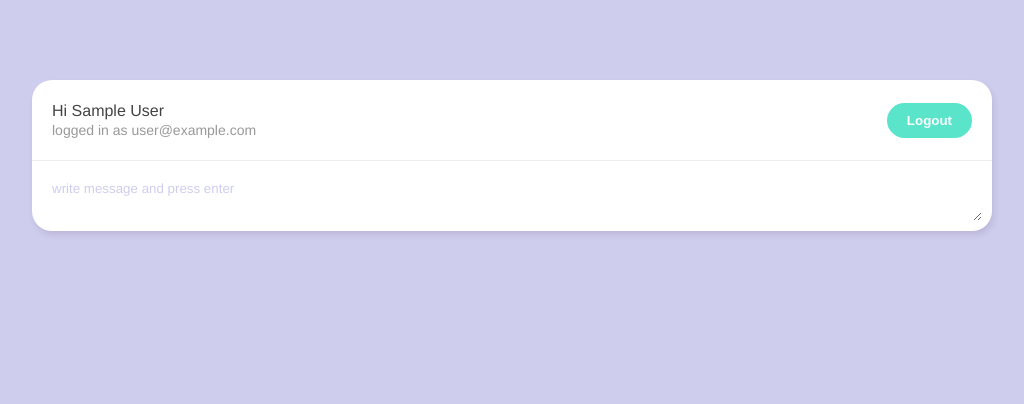
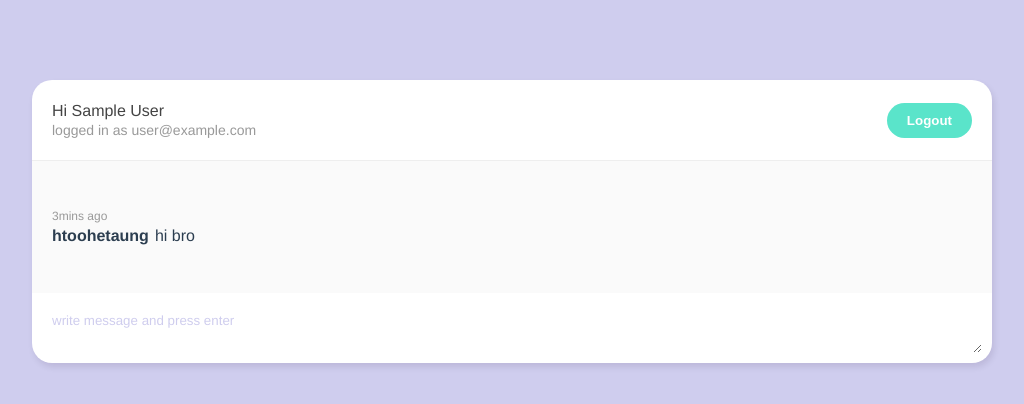
Before and after one commit to HtooHtetAung666/chat-room, a Vue app: page /chat in a window 1280 px wide. Shown: the top 404 px of the page, without its empty margins (128-1152 px from the left). Built offline with nearby package versions, Linux system fonts and the light colour scheme; no server answers; sample sign-in values are in the browser's storage.

Commit message:
creating chat window and it's design

```diff
--- /dev/null
+++ b/src/components/ChatWindow.vue
@@ -0,0 +1,41 @@
+<template>
+  <div class="chat-window">
+    <div class="messages">
+        <div class="single">
+            <span class="created-at">3mins ago</span>
+            <span class="name">htoohetaung</span>
+            <span class="message">hi bro</span>
+        </div>
+    </div>
+  </div>
+</template>
+
+<script>
+export default {
+
+}
+</script>
+
+<style>
+.chat-window {
+    background: #fafafa;
+    padding: 30px 20px;
+}
+.single {
+    margin: 18px 0;
+}
+.created-at {
+    display: block;
+    color: #999;
+    font-size: 12px;
+    margin-bottom: 4px;
+}
+.name {
+    font-weight: bold;
+    margin-right: 6px;
+}
+.messages {
+    max-height: 400px;
+    overflow: auto;
+}
+</style>
--- a/src/views/Chatroom.vue
+++ b/src/views/Chatroom.vue
@@ -1,11 +1,13 @@
 <template>
   <div class="container">
     <Navbar></Navbar>
+    <ChatWindow></ChatWindow>
     <ChatForm></ChatForm>
   </div>
 </template>
 
 <script>
+import ChatWindow from '../components/ChatWindow'
 import ChatForm from '../components/ChatForm'
 import Navbar from '../components/Navbar'
 import getUser from '../composables/getUser'
@@ -14,6 +16,7 @@
 
 export default {
   components: {
+    ChatWindow,
     ChatForm, Navbar },
   setup(){
     let {user}=getUser();
```
